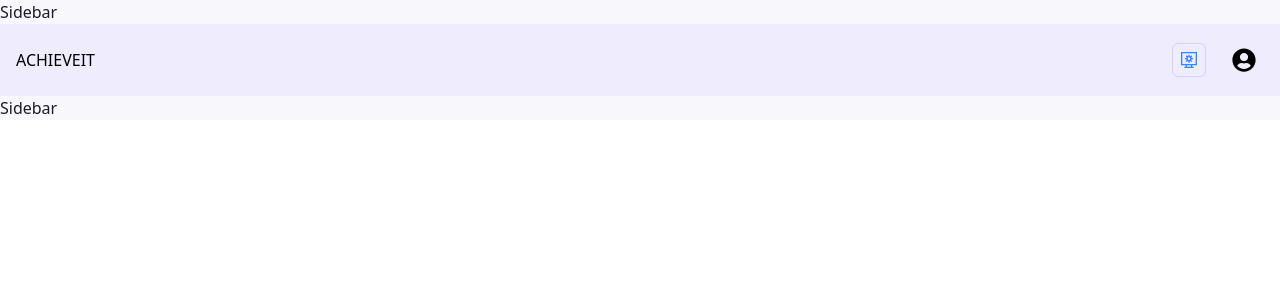
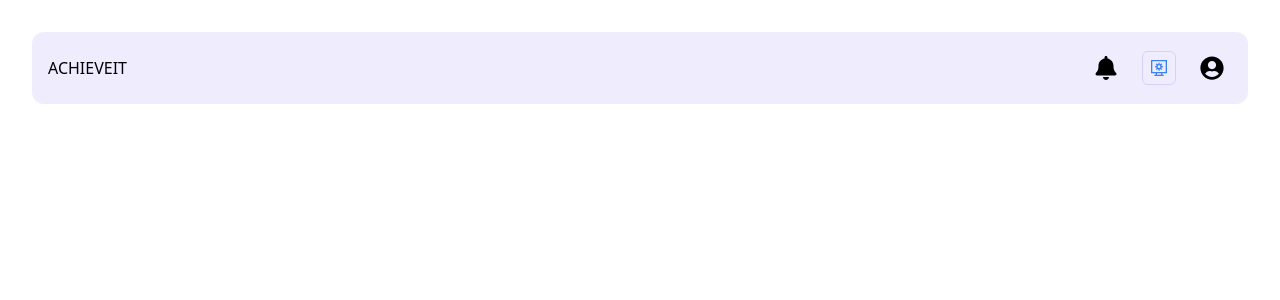
Before and after one commit to maximistic/AchieveIt, a Next.js app: page /components/sidebar in a window 1280 px wide. Shown: the top 300 px of the page. Built offline with nearby package versions, Linux system fonts and the light colour scheme.

Commit message:
navbar update

```diff
--- a/app/components/ThemeToggle.tsx
+++ b/app/components/ThemeToggle.tsx
@@ -29,7 +29,6 @@ const ThemeToggleButton = () => {
   ];
 
   return (
-    <div className="fixed">
     <div className="relative" ref={dropdownRef}>
       <button
         onClick={() => setIsOpen(!isOpen)}
@@ -55,7 +54,6 @@ const ThemeToggleButton = () => {
         </div>
       )}
     </div>
-    </div>
   );
 };
 
--- a/app/components/navbar/NotificationIcon.tsx
+++ b/app/components/navbar/NotificationIcon.tsx
@@ -1,10 +1,11 @@
 "use client";
 import * as React from "react";
+import { FaBell } from "react-icons/fa";
 
 const NotificationIcon = () => {
   return (
     <div className="p-2 rounded-md hover:bg-[var(--color-accent)] cursor-pointer">
-      🔔
+      <FaBell size={24} />
     </div>
   );
 };
--- a/app/components/navbar/page.tsx
+++ b/app/components/navbar/page.tsx
@@ -7,7 +7,7 @@ import HamburgerMenu from "./HamburgerMenu";
 
 const Navbar = () => {
   return (
-    <nav className="bg-[var(--color-bg-secondary)] p-4 flex justify-between items-center">
+    <nav className="bg-[var(--color-bg-secondary)] p-4 flex justify-between items-center m-8 rounded-xl">
       <div className="flex items-center gap-4">
         <HamburgerMenu />
         ACHIEVEIT
--- a/app/components/sidebar/page.tsx
+++ b/app/components/sidebar/page.tsx
@@ -4,7 +4,7 @@ import * as React from 'react'
 function page() {
   return (
     <div className='bg-[var(--color-bg)] text-[var(--color-text)]'>
-        Sidebar
+
     </div>
   )
 }
```
Lines whose indentation alone changed are shown as unchanged.
